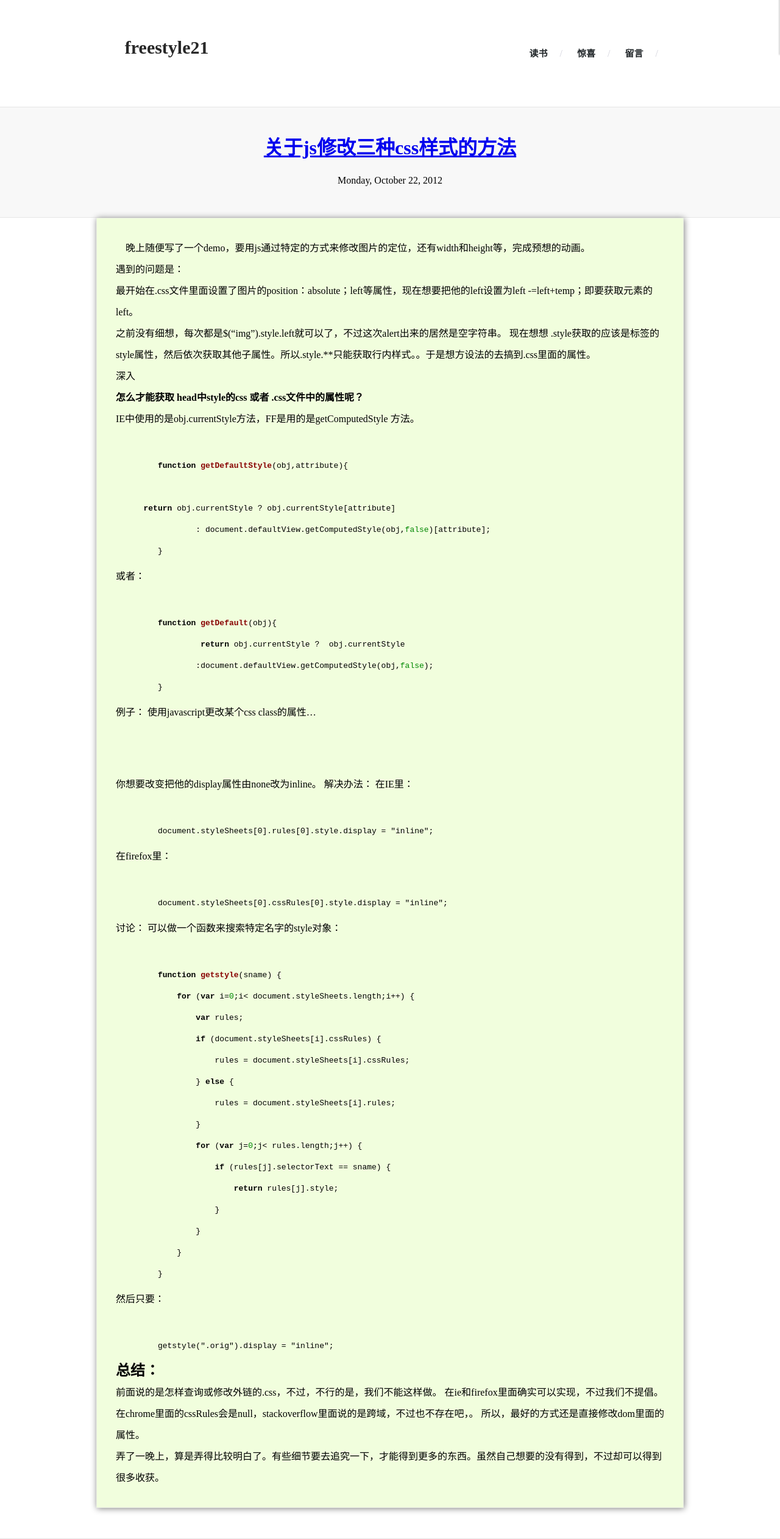
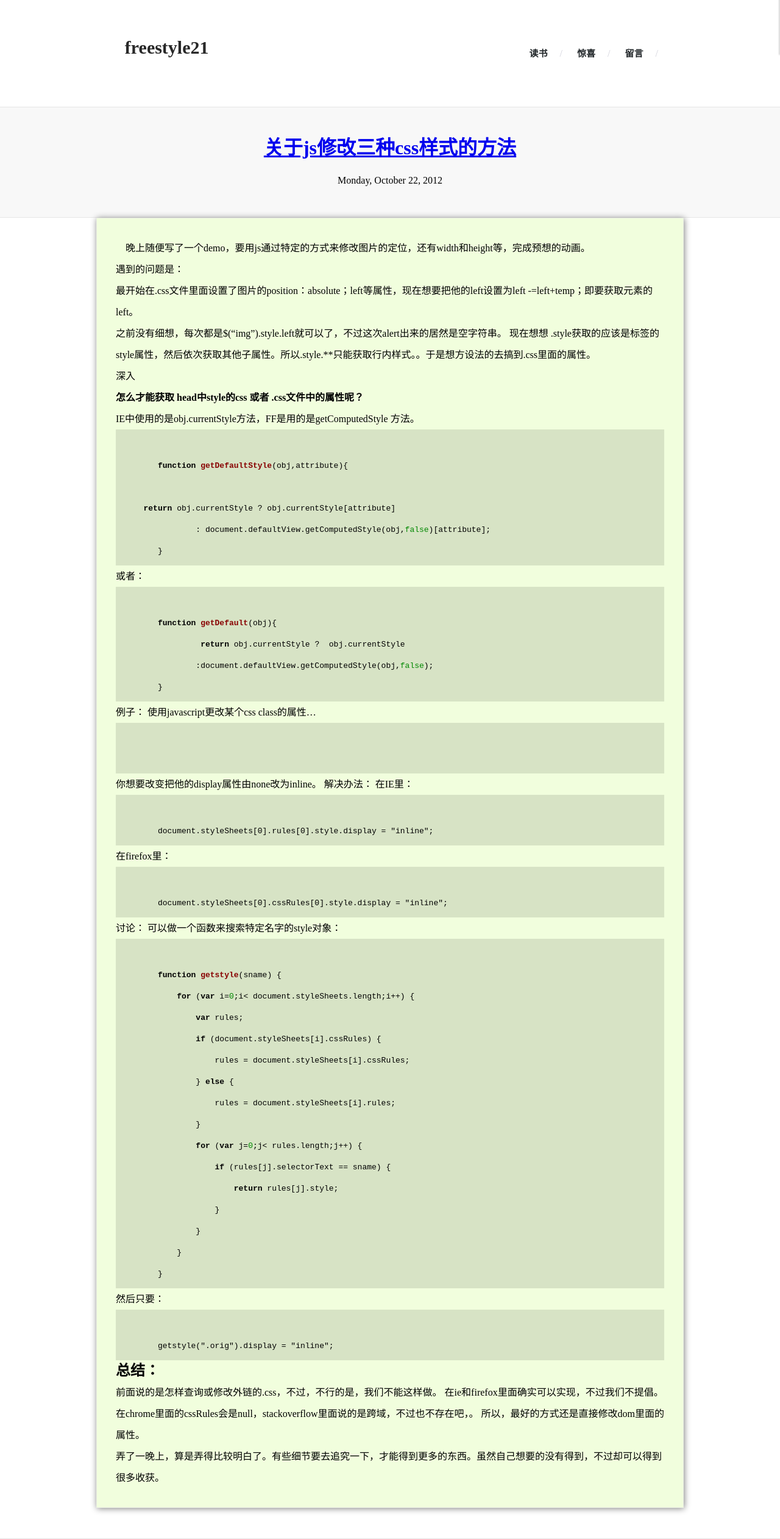
Before and after one commit to qubaomingg/freestyle21.github.com, a Jekyll site: the page built from _posts/2012-10-22-change-css-style.md, in a window 1280 px wide. Shown: the whole page at 61% size. Built offline with Jekyll 4.4.1, drawn with Linux system fonts in a browser that asks for light colours; some web fonts are replaced; comment, search, counter and statistics services are not loaded.

Commit message:
highlight

```diff
--- a/styles/default.css
+++ b/styles/default.css
@@ -6,7 +6,7 @@ Original style from softwaremaniacs.org (c) Ivan Sagalaev <Maniac@SoftwareManiac
 
 pre code {
   display: block; padding: 0.5em;
-  background: #f1fedd;
+  background: #d7e3c5;
 }
 
 pre code,
```
